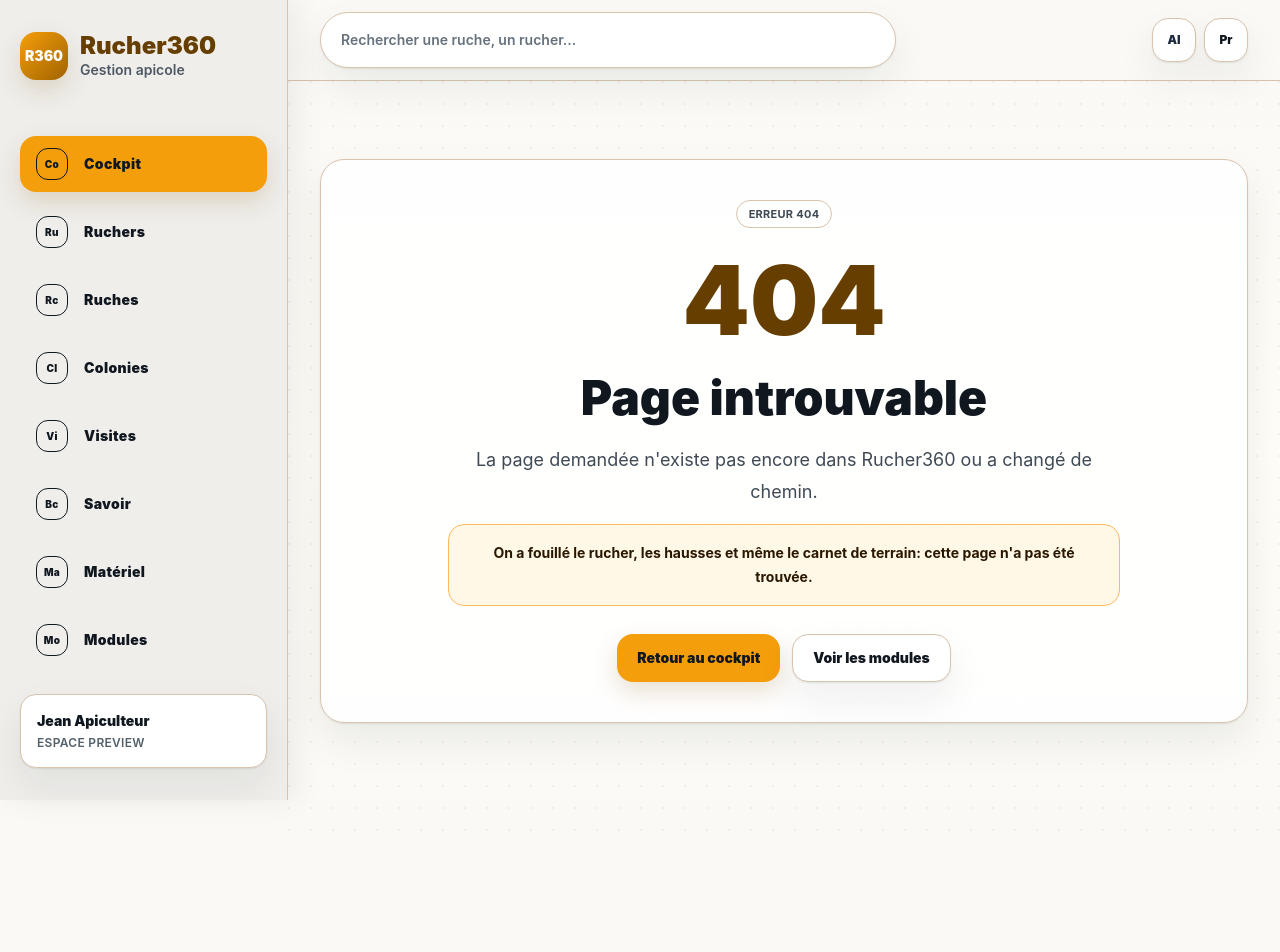
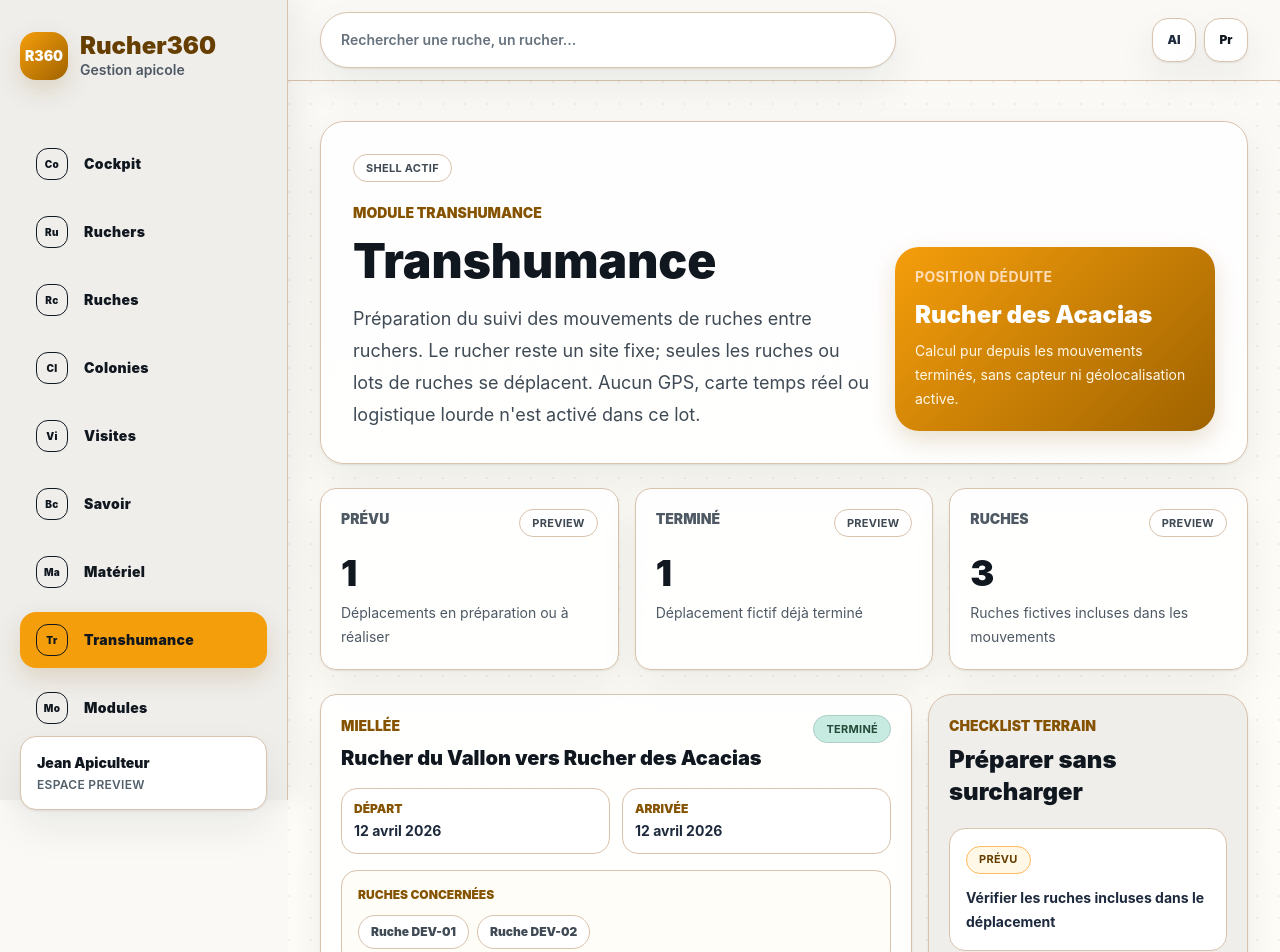
Before and after one commit to bigfred2002/ruche360, a Next.js app: page /transhumance in a window 1280 px wide. Before the commit this address had no page. Shown: the top 952 px of the page. Before the commit the page ends 849 px from the top, so only its background shows below. Built offline with nearby package versions, Linux system fonts and the light colour scheme.

Commit message:
feat: add transhumance shell
Add a static transhumance shell route, enable it in desktop/catalog navigation, and document the no-CRUD/no-GPS scope.

Validations: diff check, security-scan, secrets-scan, docker compose config, lint, build, HTTP 200 on /transhumance.

```diff
--- /dev/null
+++ b/src/app/transhumance/page.tsx
@@ -0,0 +1,5 @@
+import { TranshumanceShellPreview } from "@/components/TranshumanceShellPreview";
+
+export default function TranshumancePage() {
+  return <TranshumanceShellPreview />;
+}
--- /dev/null
+++ b/src/components/TranshumanceShellPreview.tsx
@@ -0,0 +1,274 @@
+import {
+  getCurrentApiaryIdFromMovements,
+  sortHiveMovementsByDeparture,
+} from "@/features/hive-movements";
+import type {
+  HiveMovementReason,
+  HiveMovementStatus,
+  HiveMovementSummary,
+} from "@/features/hive-movements";
+
+import { AppShell } from "./AppShell";
+import { createAppNavigation } from "./appNavigation";
+import { StatePanel } from "./StatePanel";
+import { StatusBadge } from "./StatusBadge";
+
+const apiariesById = {
+  "apiary-vallon": "Rucher du Vallon",
+  "apiary-acacias": "Rucher des Acacias",
+  "apiary-foret": "Rucher de la Forêt",
+} satisfies Record<string, string>;
+
+const previewMovements = [
+  {
+    id: "movement-printemps",
+    sourceApiaryId: "apiary-vallon",
+    destinationApiaryId: "apiary-acacias",
+    departureDate: new Date("2026-04-12T08:00:00.000Z"),
+    arrivalDate: new Date("2026-04-12T11:00:00.000Z"),
+    status: "COMPLETED",
+    reason: "HONEY_FLOW",
+    items: [
+      { hiveId: "Ruche DEV-01", notes: "Colonie forte" },
+      { hiveId: "Ruche DEV-02", notes: "À surveiller après arrivée" },
+    ],
+  },
+  {
+    id: "movement-ete",
+    sourceApiaryId: "apiary-acacias",
+    destinationApiaryId: "apiary-foret",
+    departureDate: new Date("2026-07-18T06:30:00.000Z"),
+    arrivalDate: null,
+    status: "PLANNED",
+    reason: "GROUPING",
+    items: [{ hiveId: "Ruche DEV-03", notes: "Préparation de lot" }],
+  },
+] satisfies HiveMovementSummary[];
+
+const checklistItems = [
+  "Vérifier les ruches incluses dans le déplacement",
+  "Préparer sangles, plancher et aération",
+  "Noter le rucher source et le rucher destination",
+  "Confirmer l'arrivée sans activer de suivi GPS",
+];
+
+export function TranshumanceShellPreview() {
+  const { desktopNavigationItems, mobileNavigationItems } =
+    createAppNavigation("/transhumance");
+  const currentApiaryId = getCurrentApiaryIdFromMovements(
+    "apiary-vallon",
+    previewMovements,
+  );
+  const sortedMovements = sortHiveMovementsByDeparture(previewMovements);
+
+  return (
+    <AppShell
+      desktopNavigationItems={desktopNavigationItems}
+      mobileNavigationItems={mobileNavigationItems}
+    >
+      <div className="mx-auto w-full max-w-7xl px-5 py-6 sm:px-6 lg:px-8 lg:py-10">
+        <div className="space-y-6">
+          <section className="surface-panel rounded-3xl p-5 sm:p-7 lg:p-8">
+            <StatusBadge label="Shell actif" tone="preview" />
+            <div className="mt-5 grid gap-6 lg:grid-cols-[1fr_20rem] lg:items-end">
+              <div>
+                <p className="section-kicker">Module transhumance</p>
+                <h1 className="mt-2 text-4xl font-black leading-tight text-slate-950 sm:text-5xl">
+                  Transhumance
+                </h1>
+                <p className="mt-3 max-w-3xl text-lg leading-8 text-slate-700">
+                  Préparation du suivi des mouvements de ruches entre ruchers.
+                  Le rucher reste un site fixe; seules les ruches ou lots de
+                  ruches se déplacent. Aucun GPS, carte temps réel ou logistique
+                  lourde n&apos;est activé dans ce lot.
+                </p>
+              </div>
+              <div className="rounded-3xl bg-gradient-amber p-5 text-white shadow-amber">
+                <p className="text-sm font-bold uppercase tracking-wide text-amber-100">
+                  Position déduite
+                </p>
+                <p className="mt-3 text-2xl font-black">
+                  {labelForApiary(currentApiaryId)}
+                </p>
+                <p className="mt-2 text-sm leading-6 text-amber-50">
+                  Calcul pur depuis les mouvements terminés, sans capteur ni
+                  géolocalisation active.
+                </p>
+              </div>
+            </div>
+          </section>
+
+          <section className="grid gap-4 md:grid-cols-3">
+            <SummaryCard detail="Déplacements en préparation ou à réaliser" label="Prévu" value="1" />
+            <SummaryCard detail="Déplacement fictif déjà terminé" label="Terminé" value="1" />
+            <SummaryCard detail="Ruches fictives incluses dans les mouvements" label="Ruches" value="3" />
+          </section>
+
+          <section className="grid gap-4 lg:grid-cols-[1fr_20rem]">
+            <div className="space-y-4">
+              {sortedMovements.map((movement) => (
+                <article
+                  className="surface-panel rounded-2xl p-5"
+                  key={movement.id}
+                >
+                  <div className="flex flex-wrap items-start justify-between gap-3">
+                    <div>
+                      <p className="section-kicker">{labelForReason(movement.reason)}</p>
+                      <h2 className="mt-2 text-xl font-black text-slate-950">
+                        {labelForApiary(movement.sourceApiaryId)} vers{" "}
+                        {labelForApiary(movement.destinationApiaryId)}
+                      </h2>
+                    </div>
+                    <StatusBadge
+                      label={labelForStatus(movement.status)}
+                      tone={toneForStatus(movement.status)}
+                    />
+                  </div>
+                  <div className="mt-4 grid gap-3 sm:grid-cols-2">
+                    <DetailPill
+                      label="Départ"
+                      value={formatDate(movement.departureDate)}
+                    />
+                    <DetailPill
+                      label="Arrivée"
+                      value={movement.arrivalDate ? formatDate(movement.arrivalDate) : "À confirmer"}
+                    />
+                  </div>
+                  <div className="mt-4 rounded-2xl border border-cream-300 bg-cream-50 p-4">
+                    <p className="text-xs font-black uppercase text-amber-800">
+                      Ruches concernées
+                    </p>
+                    <div className="mt-3 flex flex-wrap gap-2">
+                      {movement.items.map((item) => (
+                        <span
+                          className="rounded-full border border-cream-300 bg-white px-3 py-2 text-xs font-black text-slate-700"
+                          key={item.hiveId}
+                        >
+                          {item.hiveId}
+                        </span>
+                      ))}
+                    </div>
+                  </div>
+                </article>
+              ))}
+            </div>
+
+            <aside className="surface-muted rounded-3xl p-5">
+              <p className="section-kicker">Checklist terrain</p>
+              <h2 className="mt-2 text-2xl font-black text-slate-950">
+                Préparer sans surcharger
+              </h2>
+              <div className="mt-5 space-y-3">
+                {checklistItems.map((item) => (
+                  <div
+                    className="rounded-2xl border border-cream-300 bg-white p-4"
+                    key={item}
+                  >
+                    <StatusBadge label="Prévu" tone="soon" />
+                    <p className="mt-3 text-sm font-bold leading-6 text-slate-800">
+                      {item}
+                    </p>
+                  </div>
+                ))}
+              </div>
+            </aside>
+          </section>
+
+          <StatePanel
+            detail="Cet écran présente le workflow cible et le moteur pur d'emplacement courant. Les créations, modifications, finalisations et annulations de mouvements arriveront dans un lot dédié."
+            kind="coming-soon"
+            label="Pas de CRUD"
+            title="Mouvements cadrés, actions non actives"
+          />
+        </div>
+      </div>
+    </AppShell>
+  );
+}
+
+function SummaryCard({
+  detail,
+  label,
+  value,
+}: {
+  detail: string;
+  label: string;
+  value: string;
+}) {
+  return (
+    <article className="surface-panel rounded-2xl p-5">
+      <div className="flex items-start justify-between gap-3">
+        <p className="text-sm font-black uppercase text-slate-650">{label}</p>
+        <StatusBadge label="Preview" tone="preview" />
+      </div>
+      <p className="mt-4 text-4xl font-black text-slate-950">{value}</p>
+      <p className="mt-2 text-sm leading-6 text-field-muted">{detail}</p>
+    </article>
+  );
+}
+
+function DetailPill({ label, value }: { label: string; value: string }) {
+  return (
+    <div className="rounded-2xl border border-cream-300 bg-white p-3">
+      <p className="text-xs font-black uppercase text-amber-800">{label}</p>
+      <p className="mt-1 text-sm font-bold text-slate-800">{value}</p>
+    </div>
+  );
+}
+
+function labelForApiary(apiaryId: string | null | undefined) {
+  if (!apiaryId) {
+    return "Rucher non précisé";
+  }
+
+  return apiariesById[apiaryId as keyof typeof apiariesById] ?? apiaryId;
+}
+
+function labelForReason(reason: HiveMovementReason) {
+  const labels = {
+    HONEY_FLOW: "Miellée",
+    POLLINATION: "Pollinisation",
+    WINTERING: "Hivernage",
+    EMERGENCY: "Urgence",
+    HEALTH: "Sanitaire",
+    GROUPING: "Regroupement",
+    OTHER: "Autre motif",
+  } satisfies Record<HiveMovementReason, string>;
+
+  return labels[reason];
+}
+
+function labelForStatus(status: HiveMovementStatus) {
+  const labels = {
+    PLANNED: "Prévu",
+    IN_PROGRESS: "En cours",
+    COMPLETED: "Terminé",
+    CANCELLED: "Annulé",
+  } satisfies Record<HiveMovementStatus, string>;
+
+  return labels[status];
+}
+
+function toneForStatus(status: HiveMovementStatus) {
+  if (status === "COMPLETED") {
+    return "active";
+  }
+
+  if (status === "CANCELLED") {
+    return "muted";
+  }
+
+  if (status === "IN_PROGRESS") {
+    return "amber";
+  }
+
+  return "soon";
+}
+
+function formatDate(date: Date) {
+  return new Intl.DateTimeFormat("fr-FR", {
+    day: "2-digit",
+    month: "long",
+    year: "numeric",
+  }).format(date);
+}
--- a/src/components/userContextScenarios.ts
+++ b/src/components/userContextScenarios.ts
@@ -36,6 +36,7 @@ const baseModules = [
   "knowledge",
   "contacts",
   "equipment",
+  "transhumance",
 ] satisfies ModuleCode[];
 
 const baseReadPermissions = [
@@ -48,6 +49,7 @@ const baseReadPermissions = [
   "knowledge.read",
   "contacts.read",
   "equipment.read",
+  "transhumance.read",
 ] satisfies PermissionCode[];
 
 export const userContextScenarios: UserContextScenario[] = [
--- a/src/features/auth/dev-session.ts
+++ b/src/features/auth/dev-session.ts
@@ -25,6 +25,7 @@ export const developmentEnabledModules = [
   "documents",
   "harvests",
   "equipment",
+  "transhumance",
 ] satisfies ModuleCode[];
 
 export const developmentPermissions = [
@@ -55,6 +56,7 @@ export const developmentPermissions = [
   "equipment.read",
   "equipment.write",
   "equipment.manage",
+  "transhumance.read",
 ] satisfies PermissionCode[];
 
 export function createDevelopmentApplicationSession(): ApplicationSession {
--- a/src/features/rbac/module-registry.ts
+++ b/src/features/rbac/module-registry.ts
@@ -119,10 +119,10 @@ const moduleRegistryConfig = {
     navigation: ["desktop", "catalog"],
   },
   transhumance: {
-    route: null,
+    route: "/transhumance",
     requiredPermissions: ["transhumance.read"],
-    availability: "PLANNED",
-    navigation: ["catalog"],
+    availability: "ACTIVE",
+    navigation: ["desktop", "catalog"],
   },
   low_power_config: {
     route: "/low-power",
```
Also changed, not shown: 5 other files (tests, documents, lock files or other folders).
